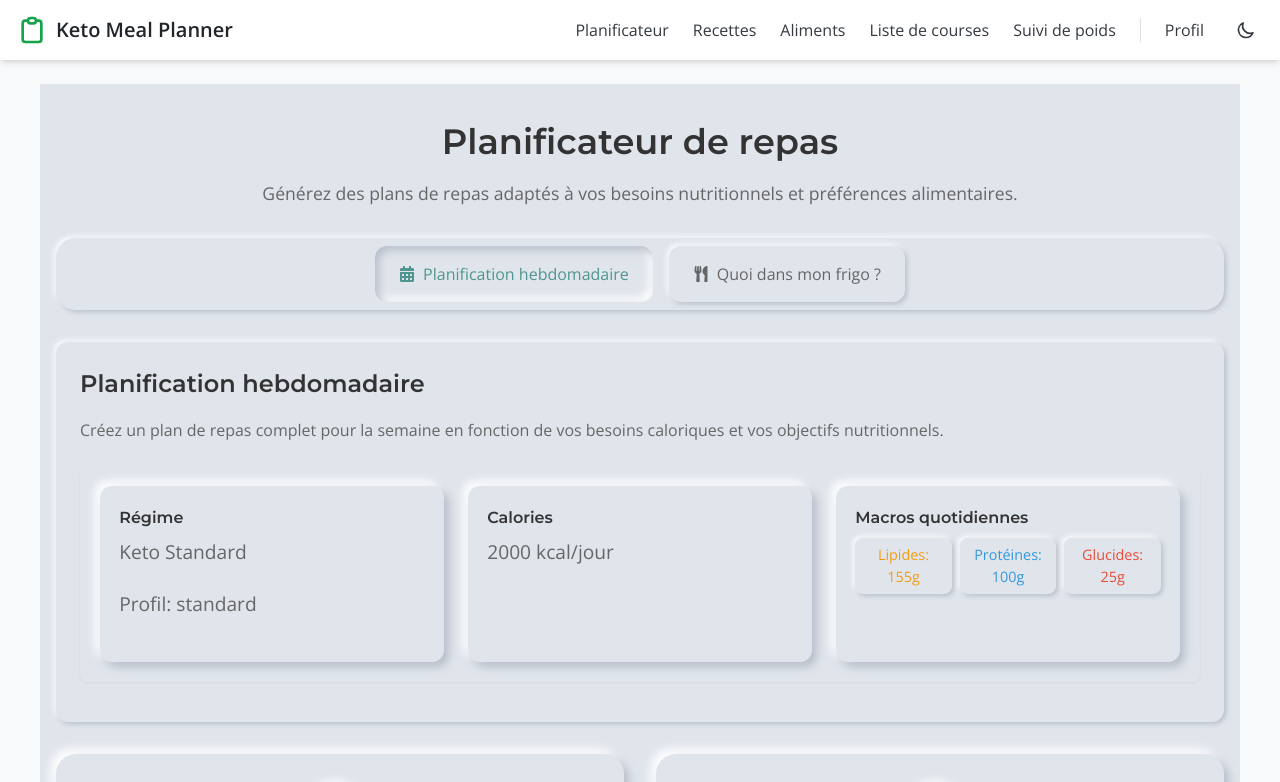
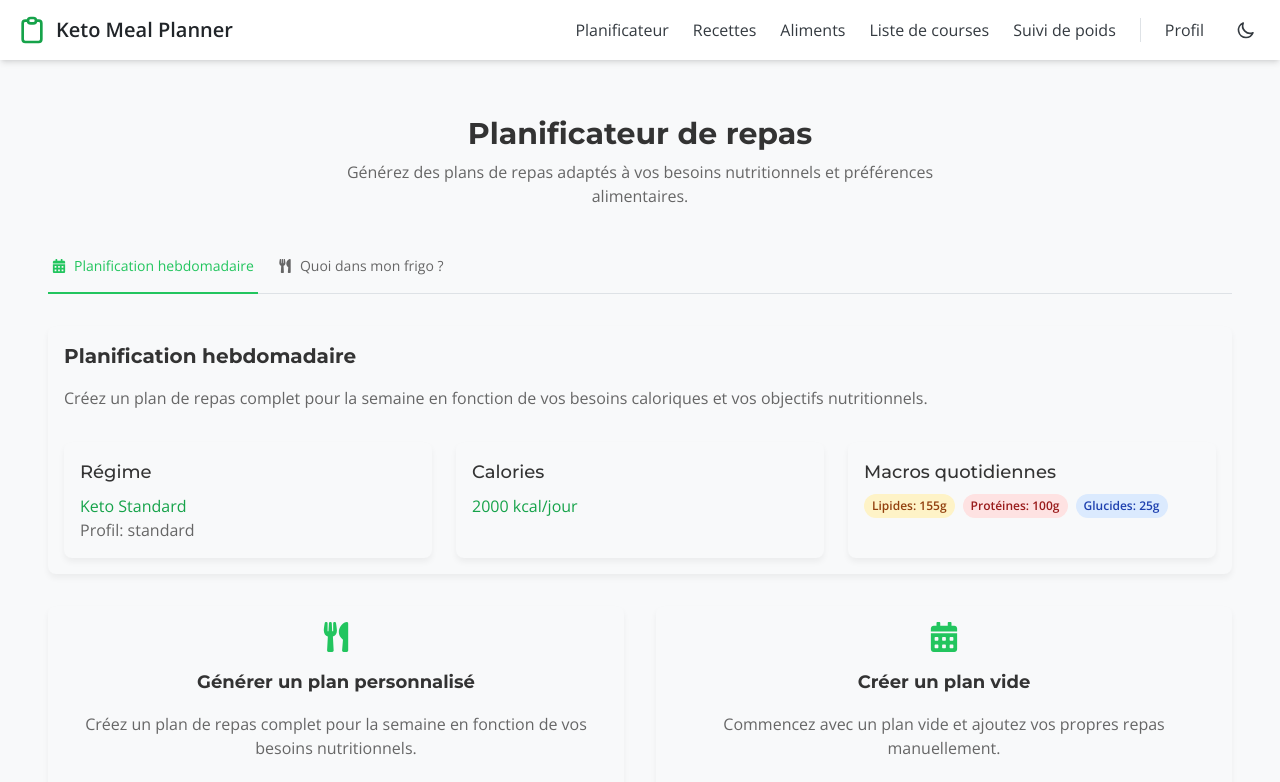
Before and after one commit to jcoules13/keto-meal-planner, a React (Create React App) app: page /meal-planner in a window 1280 px wide. Shown: the top 782 px of the page. Built offline with nearby package versions, Linux system fonts and the light colour scheme.

Commit message:
Update MealPlannerPage.jsx

```diff
--- a/src/pages/MealPlannerPage.jsx
+++ b/src/pages/MealPlannerPage.jsx
@@ -88,96 +88,107 @@ const MealPlannerPage = () => {
   };
 
   return (
-    <div className="meal-planner-page">
+    <div className="max-w-7xl mx-auto p-4 md:p-8">
       <Helmet>
         <title>Planificateur de repas | Keto Meal Planner</title>
       </Helmet>
 
-      <div className="page-header">
-        <h1>Planificateur de repas</h1>
-        <p className="page-description">
+      <div className="text-center mb-8">
+        <h1 className="text-3xl font-bold text-text-primary mb-2 font-heading">Planificateur de repas</h1>
+        <p className="text-text-secondary max-w-2xl mx-auto">
           Générez des plans de repas adaptés à vos besoins nutritionnels et préférences alimentaires.
         </p>
       </div>
 
       {/* Navigation par onglets */}
-      <div className="tabs-container">
-        <div className="tabs">
+      <div className="border-b border-border-color mb-8">
+        <div className="flex flex-wrap -mb-px">
           <button
-            className={`tab ${activeTab === 'weekly' ? 'active' : ''}`}
+            className={`mr-4 py-4 px-1 border-b-2 font-medium text-sm flex items-center ${
+              activeTab === 'weekly'
+                ? 'border-primary-500 text-primary-500'
+                : 'border-transparent text-text-secondary hover:text-primary-600 hover:border-primary-300'
+            }`}
             onClick={() => handleTabChange('weekly')}
           >
-            <FaCalendarAlt />
+            <FaCalendarAlt className="mr-2" />
             <span>Planification hebdomadaire</span>
           </button>
           <button
-            className={`tab ${activeTab === 'fridge' ? 'active' : ''}`}
+            className={`mr-4 py-4 px-1 border-b-2 font-medium text-sm flex items-center ${
+              activeTab === 'fridge'
+                ? 'border-primary-500 text-primary-500'
+                : 'border-transparent text-text-secondary hover:text-primary-600 hover:border-primary-300'
+            }`}
             onClick={() => handleTabChange('fridge')}
           >
-            <FaUtensils />
+            <FaUtensils className="mr-2" />
             <span>Quoi dans mon frigo ?</span>
           </button>
         </div>
       </div>
 
       {/* Contenu de l'onglet actif */}
-      <div className="tab-content">
+      <div className="mt-6">
         {activeTab === 'weekly' && (
-          <div className="weekly-planner">
-            <div className="planner-intro">
-              <h2>Planification hebdomadaire</h2>
-              <p>
+          <div className="animate-fadeIn">
+            <div className="card mb-8">
+              <h2 className="text-xl font-bold text-text-primary mb-4">Planification hebdomadaire</h2>
+              <p className="text-text-secondary mb-6">
                 Créez un plan de repas complet pour la semaine en fonction de vos besoins caloriques
                 et vos objectifs nutritionnels.
               </p>
-              <div className="nutrition-summary">
-                <div className="nutrition-goal">
-                  <h3>Régime</h3>
-                  <p className="diet-type">{dietType === 'keto_standard' ? 'Keto Standard' : 'Keto Alcalin'}</p>
-                  <p className="keto-profile">Profil: {ketoProfile || 'prise_masse'}</p>
+
+              <div className="grid md:grid-cols-3 gap-6 mt-8">
+                <div className="card bg-bg-secondary p-4">
+                  <h3 className="font-medium text-lg text-text-primary mb-2">Régime</h3>
+                  <p className="text-primary-600 font-medium">{dietType === 'keto_standard' ? 'Keto Standard' : 'Keto Alcalin'}</p>
+                  <p className="text-text-secondary">Profil: {ketoProfile || 'prise_masse'}</p>
                 </div>
-                <div className="nutrition-goal">
-                  <h3>Calories</h3>
-                  <p className="target">{calorieTarget} kcal/jour</p>
+
+                <div className="card bg-bg-secondary p-4">
+                  <h3 className="font-medium text-lg text-text-primary mb-2">Calories</h3>
+                  <p className="text-primary-600 font-medium">{calorieTarget} kcal/jour</p>
                 </div>
-                <div className="nutrition-goal">
-                  <h3>Macros quotidiennes</h3>
-                  <div className="macro-targets">
-                    <span className="macro fat">Lipides: {macroTargets.fat}g</span>
-                    <span className="macro protein">Protéines: {macroTargets.protein}g</span>
-                    <span className="macro carbs">Glucides: {macroTargets.carbs}g</span>
+
+                <div className="card bg-bg-secondary p-4">
+                  <h3 className="font-medium text-lg text-text-primary mb-2">Macros quotidiennes</h3>
+                  <div className="flex flex-wrap gap-2 mt-2">
+                    <span className="badge bg-amber-100 text-amber-800">Lipides: {macroTargets.fat}g</span>
+                    <span className="badge bg-red-100 text-red-800">Protéines: {macroTargets.protein}g</span>
+                    <span className="badge bg-blue-100 text-blue-800">Glucides: {macroTargets.carbs}g</span>
                   </div>
                 </div>
               </div>
             </div>
 
-            <div className="action-container">
-              <div className="action-card">
-                <div className="action-icon">
+            <div className="grid md:grid-cols-2 gap-8 mb-8">
+              <div className="card hover:shadow-lg transition-shadow duration-300">
+                <div className="flex justify-center mb-4 text-primary-500 text-3xl">
                   <FaUtensils />
                 </div>
-                <h3>Générer un plan personnalisé</h3>
-                <p>
+                <h3 className="text-lg font-bold text-text-primary mb-4 text-center">Générer un plan personnalisé</h3>
+                <p className="text-text-secondary mb-6 text-center">
                   Créez un plan de repas complet pour la semaine en fonction de vos besoins nutritionnels.
                 </p>
                 <button
-                  className="primary-button"
+                  className="btn-primary w-full mt-auto"
                   onClick={handleGeneratePlan}
                 >
                   Générer mon plan
                 </button>
               </div>
 
-              <div className="action-card">
-                <div className="action-icon">
+              <div className="card hover:shadow-lg transition-shadow duration-300">
+                <div className="flex justify-center mb-4 text-primary-500 text-3xl">
                   <FaCalendarAlt />
                 </div>
-                <h3>Créer un plan vide</h3>
-                <p>
+                <h3 className="text-lg font-bold text-text-primary mb-4 text-center">Créer un plan vide</h3>
+                <p className="text-text-secondary mb-6 text-center">
                   Commencez avec un plan vide et ajoutez vos propres repas manuellement.
                 </p>
                 <button
-                  className="secondary-button"
+                  className="btn-outline w-full mt-auto"
                   onClick={handleCreateEmptyPlan}
                 >
                   Créer un plan vide
@@ -187,7 +198,7 @@ const MealPlannerPage = () => {
 
             {/* Message de plan créé si nécessaire */}
             {planCreated && (
-              <div className="success-message">
+              <div className="bg-success bg-opacity-10 border-l-4 border-success text-success p-4 rounded">
                 <p>
                   Votre plan "{planName}" a été créé avec succès.
                   Vous pouvez maintenant ajouter des repas.
@@ -199,26 +210,28 @@ const MealPlannerPage = () => {
 
         {activeTab === 'fridge' && (
           <FridgeProvider>
-            <div className="fridge-planner">
-              <div className="tab-navigation">
+            <div className="animate-fadeIn">
+              <div className="mb-8">
+                <div className="border-b border-border-color mb-6">
+                  <div className="flex">
                     <button
-                  className="tab-button active"
+                      className="py-3 px-6 border-b-2 border-primary-500 text-primary-500 font-medium"
                     >
                       1. Mon frigo
                     </button>
                     <button
-                  className="tab-button"
+                      className="py-3 px-6 border-b-2 border-transparent text-text-secondary"
                     >
                       2. Générer des repas
                     </button>
                   </div>
+                </div>
 
-              <div className="tab-content">
-                <div className="tab-panel">
+                <div>
                   <FridgeSelector />
-                  <div className="navigation-actions">
+                  <div className="flex justify-end mt-6">
                     <button
-                      className="next-step-button"
+                      className="btn-primary"
                     >
                       Étape suivante : Générer des repas
                     </button>
```
Lines whose indentation alone changed are shown as unchanged.
